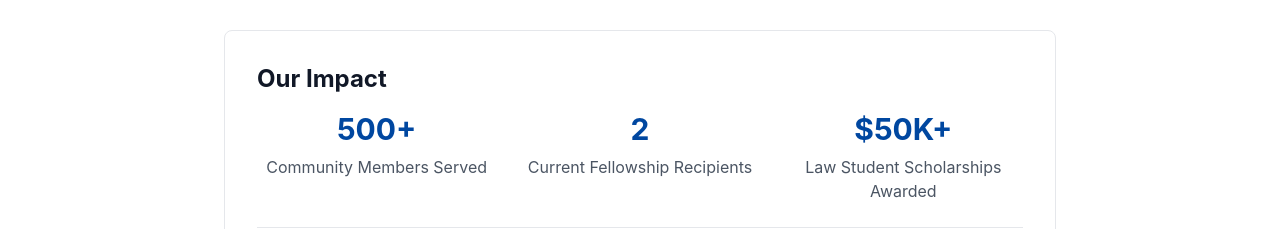
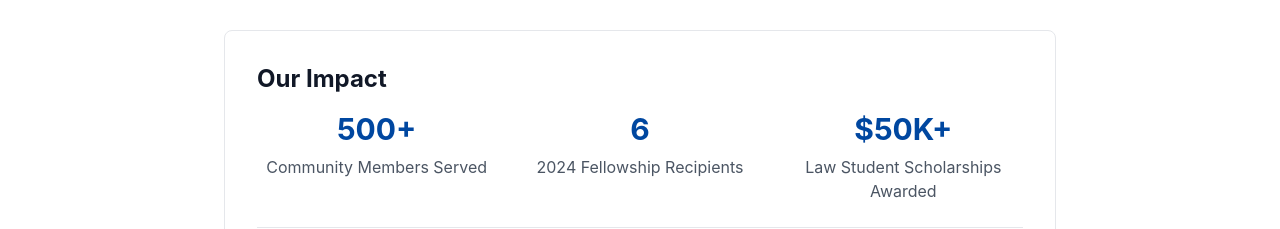
Before and after one commit to quadra2003/ockabaf, a Next.js app: page /about in a window 1280 px wide. Shown: the part 955-1184 px from the top of the page. Built offline with nearby package versions, Linux system fonts and the light colour scheme.

Commit message:
Update about.js

```diff
--- a/pages/about.js
+++ b/pages/about.js
@@ -54,8 +54,8 @@ export default function About() {
                 <div className="text-gray-600">Community Members Served</div>
               </div>
               <div>
-                <div className="text-3xl font-bold text-primary-600 mb-2">2</div>
-                <div className="text-gray-600">Current Fellowship Recipients</div>
+                <div className="text-3xl font-bold text-primary-600 mb-2">6</div>
+                <div className="text-gray-600">2024 Fellowship Recipients</div>
               </div>
               <div>
                 <div className="text-3xl font-bold text-primary-600 mb-2">$50K+</div>
```
